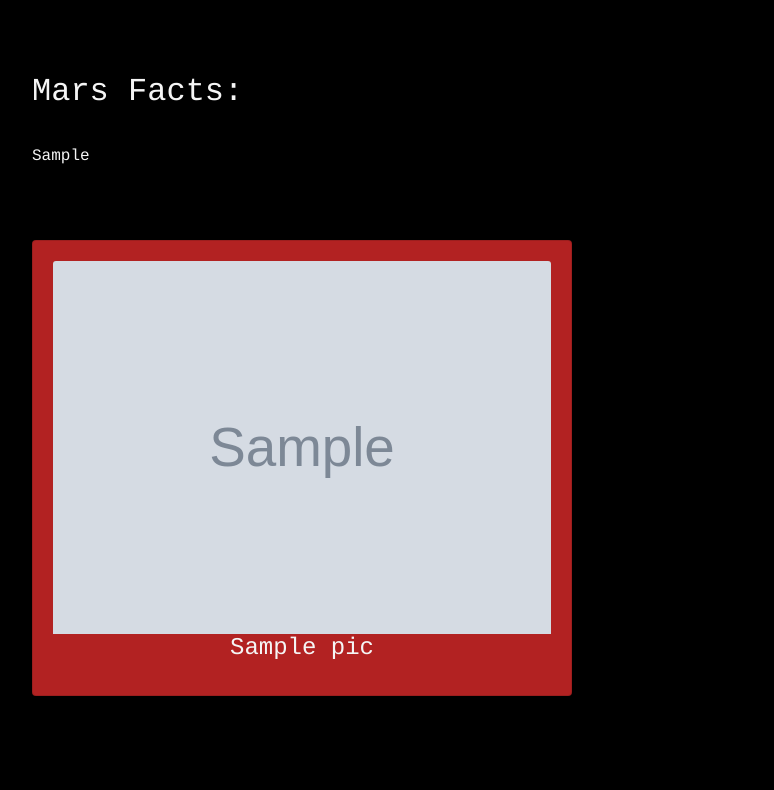
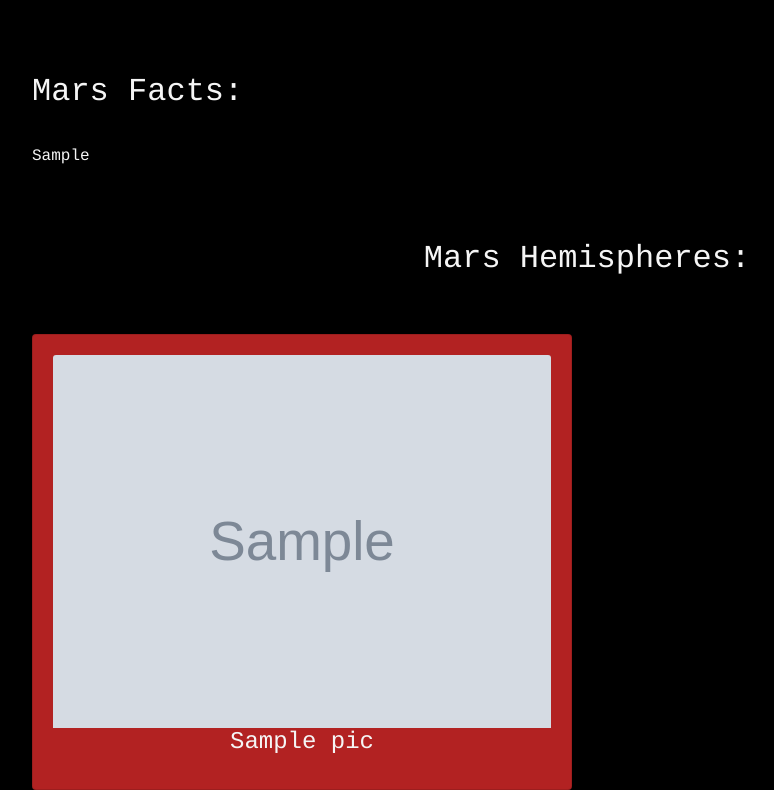
Before and after one commit to celeste1030/web-scraping-challenge, a Flask app: page / in a window 1280 px wide. Shown: the part 702-1492 px from the top of the page, without its empty margins (53-827 px from the left). Before the commit the page ends 1398 px from the top, so only its background shows below. Run offline with Flask 2, Linux system fonts and the light colour scheme; grey boxes marked "Sample" are stand-in pictures; a database or web service that is not in the repository returns one stand-in record (values such as "Sample title"); some libraries are stand-ins or nearby versions.

Commit message:
update index

```diff
--- a/Mission_to_Mars/templates/index.html
+++ b/Mission_to_Mars/templates/index.html
@@ -48,6 +48,10 @@
         <br>
         <br>
 
+        <h2 style="text-align:center">Mars Hemispheres:</h2>
+        <br>
+        <br>
+
         <div class="row">
             {% for pic in mission.all_hems %}
 
```
